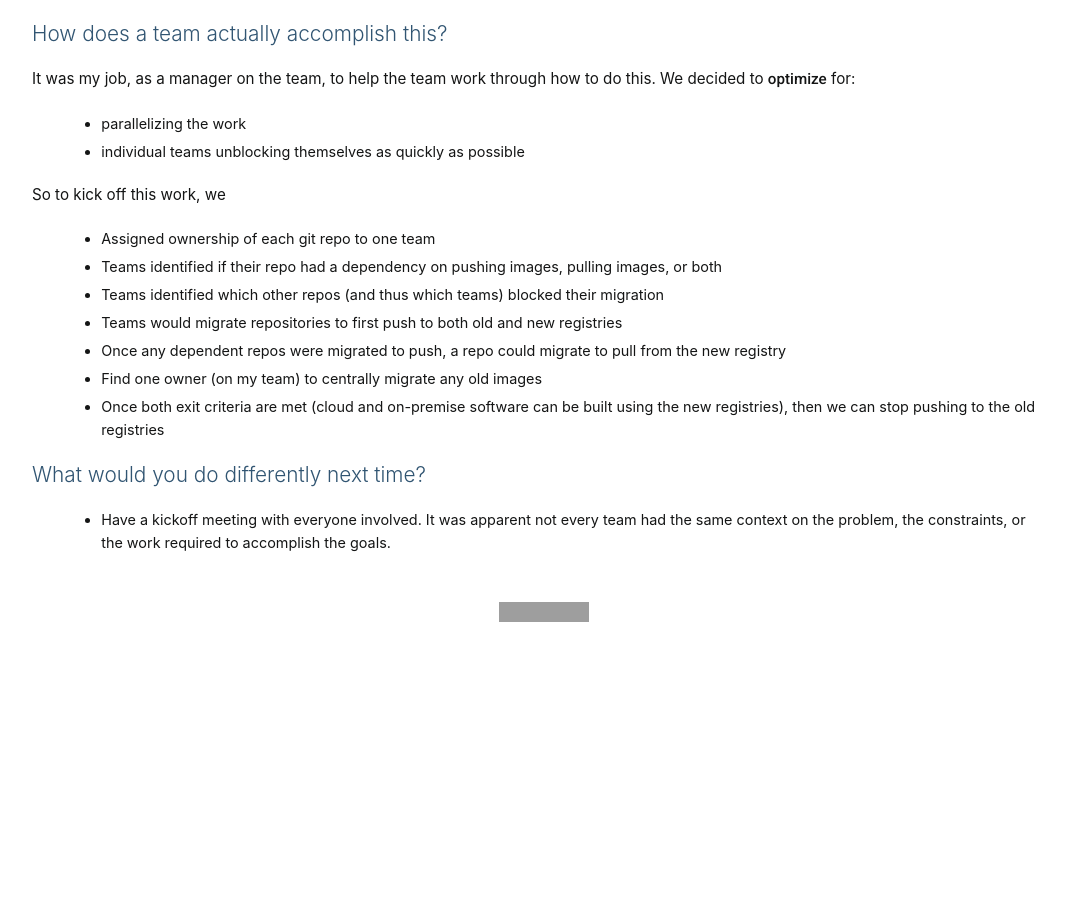
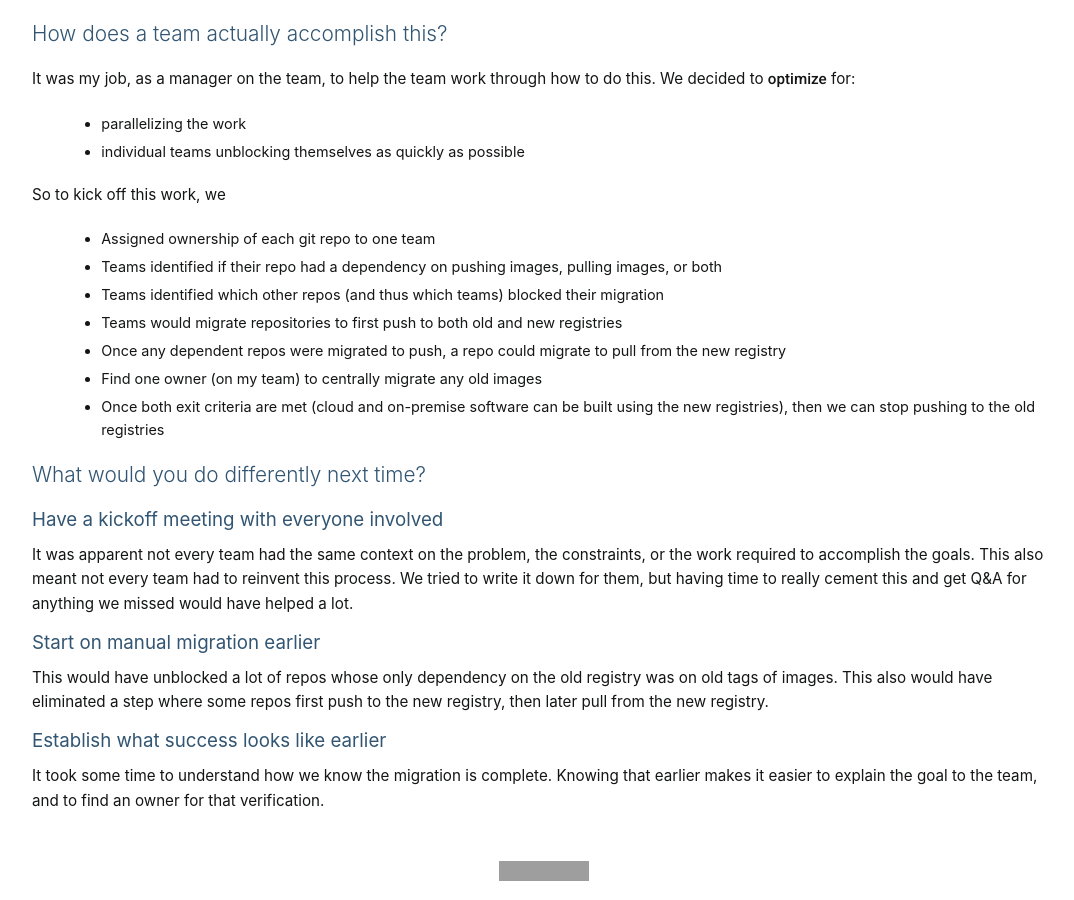
Before and after one commit to matthew-dailey/matthew-dailey.github.io, a Jekyll site: the page built from _posts/2020-10-03-migrating-docker-registries.markdown, in a window 1280 px wide and 900 px high, scrolled down 1477 px. Shown: the whole window, without its empty margins (96-1170 px from the left). Built offline with Jekyll 4.4.1, drawn with Linux system fonts in a browser that asks for light colours; some web fonts are replaced; before the commit the page ends 2117 px from its top, so only the background shows below that; grey boxes are pictures that could not be loaded.

Commit message:
More edits on docker migration

```diff
--- a/_posts/2020-10-03-migrating-docker-registries.markdown
+++ b/_posts/2020-10-03-migrating-docker-registries.markdown
@@ -77,5 +77,21 @@ then we can stop pushing to the old registries
 
 ## What would you do differently next time?
 
-* Have a kickoff meeting with everyone involved.  It was apparent not every team had the same context on the problem,
+### Have a kickoff meeting with everyone involved
+
+It was apparent not every team had the same context on the problem,
 the constraints, or the work required to accomplish the goals.
+This also meant not every team had to reinvent this process.  We tried to write it down for them,
+but having time to really cement this and get Q&A for anything we missed would have helped a lot.
+
+### Start on manual migration earlier
+
+This would have unblocked a lot of repos whose only dependency on the old registry was on old tags of images.
+This also would have eliminated a step where some repos first push to the new registry,
+then later pull from the new registry.
+
+### Establish what success looks like earlier
+
+It took some time to understand how we know the migration is complete.
+Knowing that earlier makes it easier to explain the goal to the team,
+and to find an owner for that verification.
```
